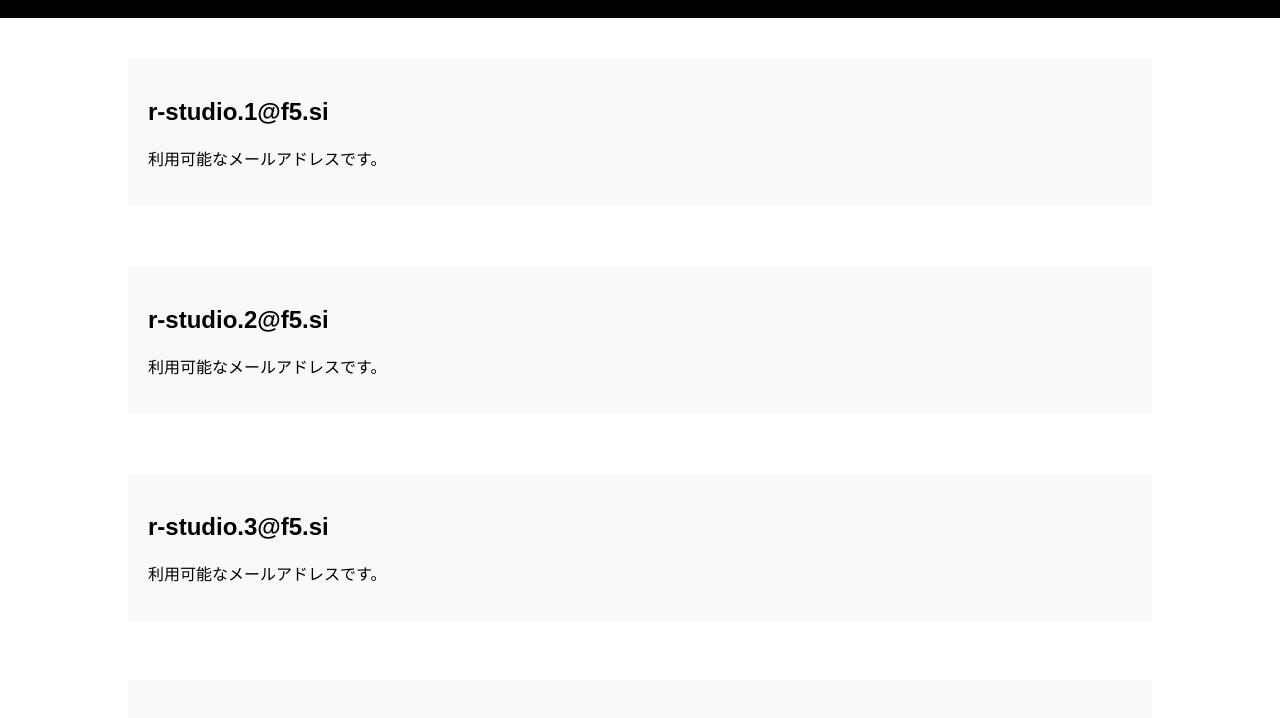
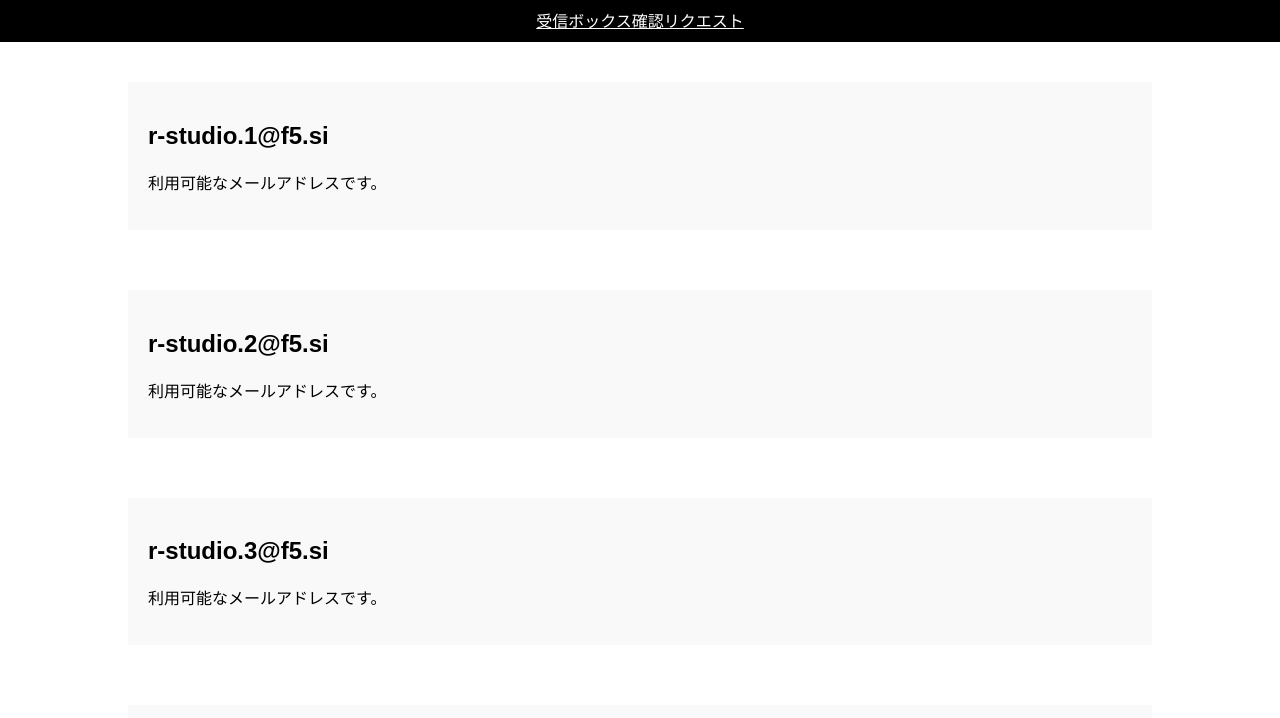
Before and after one commit to r-studio-official/address-kun.github.io, a plain HTML site: page index.html in a window 1280 px wide. Shown: the part 91-809 px from the top of the page. Drawn offline with Linux system fonts and the light colour scheme.

Commit message:
Add files via upload
Signed-off-by: r-studio-official <165789111+r-studio-official@users.noreply.github.com>

```diff
--- a/index.html
+++ b/index.html
@@ -8,6 +8,7 @@
 <body>
   <div class="header">
     <h1>アドレスくん。 / メールアドレス貸出サービス</h1>
+    <a href="https://form.run/@address-kun">受信ボックス確認リクエスト</a>
   </div>
 
   <div class="container">
@@ -75,6 +76,9 @@
 
 
   <style>
+    a{
+        color: white;
+    }
     /* 共通のスタイル */
     body {
       font-family: Arial, sans-serif;
```
